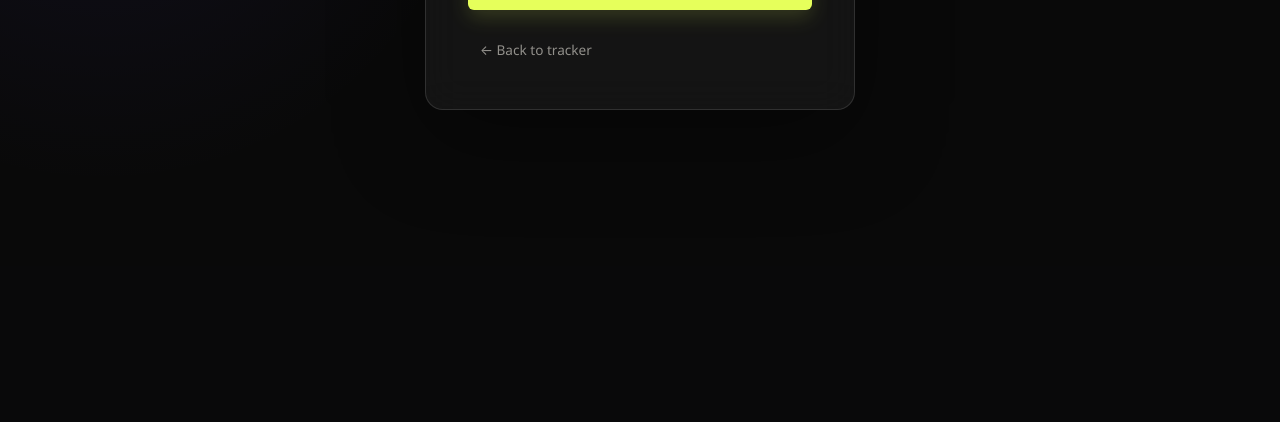
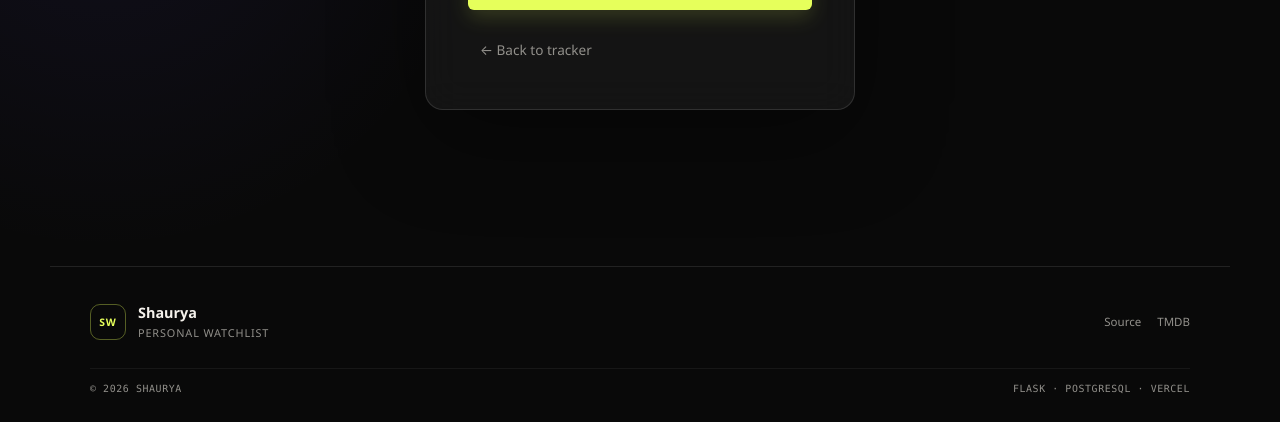
Before and after one commit to icecold009/movie-tracker, a Flask app: page /login in a window 1280 px wide. Shown: the part 534-956 px from the top of the page. Before the commit the page ends 644 px from the top, so only its background shows below. Run offline with Flask 3, Linux system fonts and the light colour scheme; parts of the project's set-up code (start-up, migrations or seed data) failed here and were passed over.

Commit message:
Polish section titles and add site footer

```diff
--- a/static/style.css
+++ b/static/style.css
@@ -860,3 +860,118 @@ main { position: relative; max-width: 1180px; margin: 0 auto; padding: 0 0 56px;
 @media (max-width: 520px) {
     .login-card { padding: 32px 24px; }
 }
+
+/* ── LARGE NUMBERED SECTION TITLES ── */
+.section-title {
+    position: relative;
+    flex-direction: column;
+    justify-content: center;
+    align-items: center;
+    gap: 8px;
+    margin: 78px 40px 24px;
+    padding-bottom: 24px;
+    border-bottom: 0;
+    text-align: center;
+}
+.section-title::after {
+    position: absolute;
+    bottom: 0;
+    left: 50%;
+    width: 56px;
+    height: 2px;
+    background: var(--accent);
+    content: "";
+    transform: translateX(-50%);
+}
+.section-title .section-index {
+    color: var(--accent);
+    font-size: 0.72rem;
+    letter-spacing: 0.14em;
+}
+.section-title .section-name {
+    color: var(--text);
+    font-size: clamp(2.8rem, 8vw, 6.5rem);
+    font-weight: 500;
+    letter-spacing: -0.085em;
+    line-height: 0.88;
+}
+.section-title .section-count {
+    margin-left: 0;
+    font-size: 0.62rem;
+}
+
+/* ── SITE FOOTER ── */
+.site-footer {
+    max-width: 1180px;
+    margin: 0 auto;
+    padding: 36px 40px 28px;
+    border-top: 1px solid var(--border);
+    color: var(--text-muted);
+}
+.footer-top,
+.footer-bottom {
+    display: flex;
+    justify-content: space-between;
+    align-items: center;
+    gap: 24px;
+}
+.footer-identity {
+    display: flex;
+    align-items: center;
+    gap: 12px;
+}
+.footer-monogram {
+    display: grid;
+    place-items: center;
+    width: 36px;
+    height: 36px;
+    border: 1px solid rgba(230,255,91,0.35);
+    border-radius: 10px;
+    color: var(--accent);
+    font-size: 0.65rem;
+    font-weight: 800;
+    letter-spacing: 0.08em;
+}
+.footer-identity strong,
+.footer-identity span:not(.footer-monogram) { display: block; }
+.footer-identity strong { color: var(--text); font-size: 0.9rem; }
+.footer-identity span:not(.footer-monogram) {
+    margin-top: 3px;
+    color: var(--text-muted);
+    font-size: 0.68rem;
+    letter-spacing: 0.08em;
+    text-transform: uppercase;
+}
+.footer-links {
+    display: flex;
+    flex-wrap: wrap;
+    justify-content: flex-end;
+    align-items: center;
+    gap: 16px;
+}
+.footer-links a {
+    color: var(--text-muted);
+    font-size: 0.72rem;
+    text-decoration: none;
+}
+.footer-links a:hover { color: var(--accent); }
+.footer-bottom {
+    align-items: flex-start;
+    margin-top: 28px;
+    padding-top: 14px;
+    border-top: 1px solid rgba(255,255,255,0.06);
+    color: var(--text-muted);
+    font-family: ui-monospace, SFMono-Regular, Consolas, monospace;
+    font-size: 0.62rem;
+    letter-spacing: 0.06em;
+    text-transform: uppercase;
+}
+.login-footer { position: relative; }
+
+@media (max-width: 700px) {
+    .section-title { margin-left: 20px; margin-right: 20px; }
+    .site-footer { padding: 30px 20px 24px; }
+    .footer-top,
+    .footer-bottom { align-items: flex-start; flex-direction: column; }
+    .footer-links { justify-content: flex-start; }
+}
--- a/templates/login.html
+++ b/templates/login.html
@@ -40,5 +40,21 @@
             <a href="/" class="back-link">← Back to tracker</a>
         </div>
     </div>
+    <footer class="site-footer login-footer">
+        <div class="footer-top">
+            <div class="footer-identity">
+                <span class="footer-monogram">SW</span>
+                <div><strong>Shaurya</strong><span>Personal watchlist</span></div>
+            </div>
+            <div class="footer-links">
+                <a href="https://github.com/icecold009/movie-tracker" target="_blank" rel="noopener noreferrer">Source</a>
+                <a href="https://www.themoviedb.org/" target="_blank" rel="noopener noreferrer">TMDB</a>
+            </div>
+        </div>
+        <div class="footer-bottom">
+            <span>© 2026 Shaurya</span>
+            <span>Flask · PostgreSQL · Vercel</span>
+        </div>
+    </footer>
 </body>
 </html>
```
Also changed, not shown: BACKLOG.md (+1 -0 lines), templates/index.html (+19 -7 lines), templates/recommendations.html (+16 -4 lines), tests/test_loading_ui.py (+14 -0 lines).
